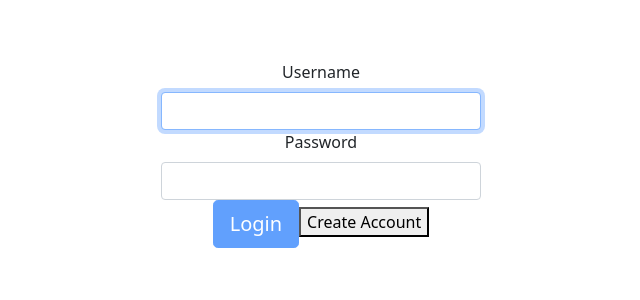
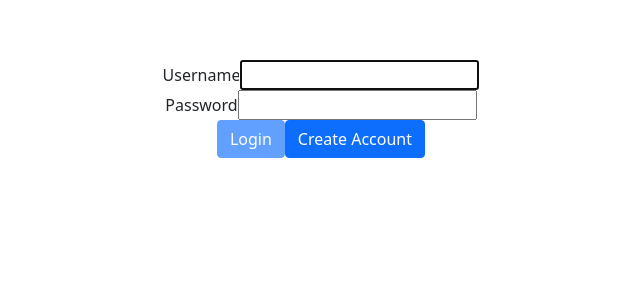
Before and after one commit to Ryan-Lawton-Prog/AI-Frontend, a React (Create React App) app: page /login in a window 1280 px wide. Shown: the top 300 px of the page, without its empty margins (319-959 px from the left). Built offline with nearby package versions, Linux system fonts and the light colour scheme.

Commit message:
Updated Login to use react compenents + bootstrap

```diff
--- a/src/containers/Login.js
+++ b/src/containers/Login.js
@@ -1,26 +1,28 @@
-import React, { useState } from "react";
-import Form from "react-bootstrap/Form";
-import Button from "react-bootstrap/Button";
+import React from "react";
 //import axios from 'axios';
 import "./Login.css";
-import { useHistory } from 'react-router-dom';
+import { withRouter } from 'react-router-dom'
 
-export default function Login() {
-  const [usernameV, setEmail] = useState("");
-  const [passwordV, setPassword] = useState("");
-  const history = useHistory();
-  const handleClick = () => history.push('/createAccount');
+class Login extends React.Component {
+  constructor(props){
+    super(props);
+    this.state = {
+        errorMessage: false,
+        username: '',
+        password: '',
+        validForm: false
+    };
 
-  function validateForm() {
-    return usernameV.length > 0 && passwordV.length > 0;
+    this.handleSubmit = this.handleSubmit.bind(this);
+    this.handleChange = this.handleChange.bind(this);
   }
 
-  function handleSubmit(event) {
+  handleSubmit(event) {
     console.log(event);
     const url = "/login";
     const postBody = {
-      username: usernameV,
-      password: passwordV
+      username: this.state.username,
+      password: this.state.password
     };
     const requestMetadata = {
       method: 'POST',
@@ -44,35 +46,59 @@ export default function Login() {
     event.preventDefault();
   }
 
+  handleChange(event) {
+    const target = event.target;
+    const name = target.name;
+    this.setState({
+      [name]: target.value
+    });
+    if (this.state.username && this.state.username.length > 0 &&
+        this.state.password && this.state.password.length > 0){
+        this.setState({validForm: true});
+    }else{
+        this.setState({validForm: false});
+    }
+  }
+
+  render() {
     return (
       <div className="Login">
-      <Form onSubmit={handleSubmit}>
-        <Form.Group size="lg" controlId="username">
-          <Form.Label>Username</Form.Label>
-          <Form.Control
+        <form onSubmit={this.handleSubmit}>
+          <div className="form-group">
+            <label>Username
+              <input
                 autoFocus
-            type="username"
-            value={usernameV}
-            onChange={(e) => setEmail(e.target.value)}
+                name="username"
+                type="text"
+                value={this.state.username}
+                onChange={this.handleChange}
               />
-        </Form.Group>
-        <Form.Group size="lg" controlId="password">
-          <Form.Label>Password</Form.Label>
-          <Form.Control
+            </label>
+          </div>
+
+          <div className="form-group">
+            <label>Password
+              <input
+                name="password"
                 type="password"
-            value={passwordV}
-            onChange={(e) => setPassword(e.target.value)}
+                value={this.state.password}
+                onChange={this.handleChange}
               />
-        </Form.Group>
-        <Button block size="lg" type="submit" disabled={!validateForm()}>
+            </label>
+          </div>
+
+          <button className="btn btn-primary btn-block" type="submit" disabled={!this.state.validForm}>
             Login
-        </Button>
+          </button>
 
-
-        <button type="button" onClick={handleClick}>
+          <button className="btn btn-primary btn-block" type="button" onClick={() => this.props.history.push('/createAccount')}>
             Create Account
           </button>
-      </Form>
+        </form>
       </div>
     );
   }
+}
+
+
+export default withRouter(Login)
```
Lines whose indentation alone changed are shown as unchanged.
